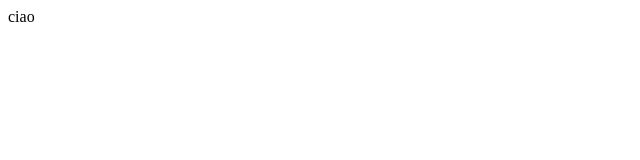
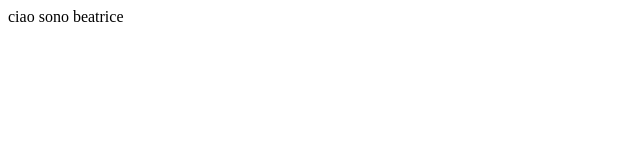
Before and after one commit to Piccobeatrice/Beatricepicco, a plain HTML site: page Index.html in a window 1280 px wide. Shown: the whole page, without its empty margins (0-640 px from the left). Drawn offline with Linux system fonts and the light colour scheme.

Commit message:
Update Index.html

```diff
--- a/Index.html
+++ b/Index.html
@@ -2,7 +2,7 @@
 <meta name="author" content="Beatrice Picco">
 <link rel="stylesheet" href="Style.css">
 <body>
-  <p>ciao</p>
+  <p>ciao sono beatrice</p>
 </body>
 
 </html>
```
